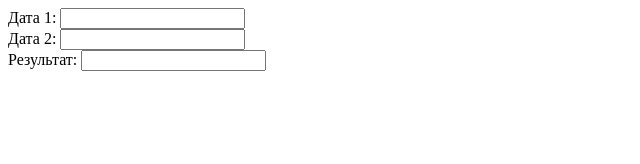
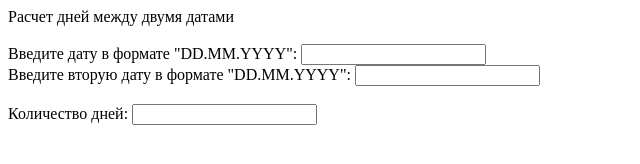
Before and after one commit to ast21/learning-js, a plain HTML site: page Lesson5e/index.html in a window 1280 px wide. Shown: the whole page, without its empty margins (0-640 px from the left). Drawn offline with Linux system fonts and the light colour scheme.

Commit message:
added info mask for date input

```diff
--- a/Lesson5e/index.html
+++ b/Lesson5e/index.html
@@ -8,16 +8,19 @@
 </head>
 <body>
     <div class="time-data">
+        <div>Расчет дней между двумя датами</div>
+        <br>
         <div class="year">
-            Дата 1:
+            Введите дату в формате "DD.MM.YYYY":
             <input class="date-value" type="text">
         </div>
         <div class="month">
-            Дата 2:
+            Введите вторую дату в формате "DD.MM.YYYY":
             <input class="date-value" type="text">
         </div>
+        <br>
         <div class="day">
-            Результат:
+            Количество дней:
             <input id="result" type="text" readonly>
         </div>
     <script src="script.js"></script>
```
